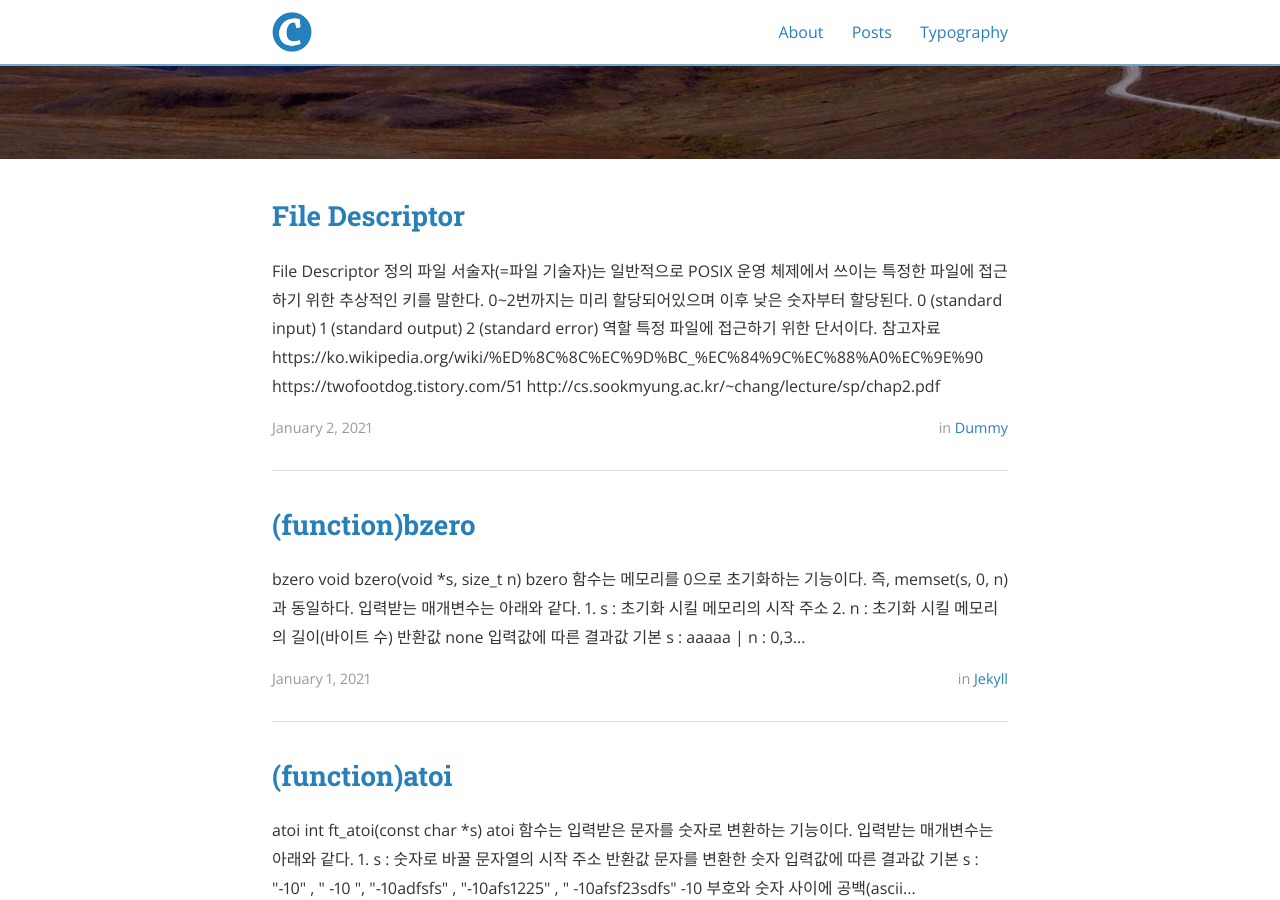
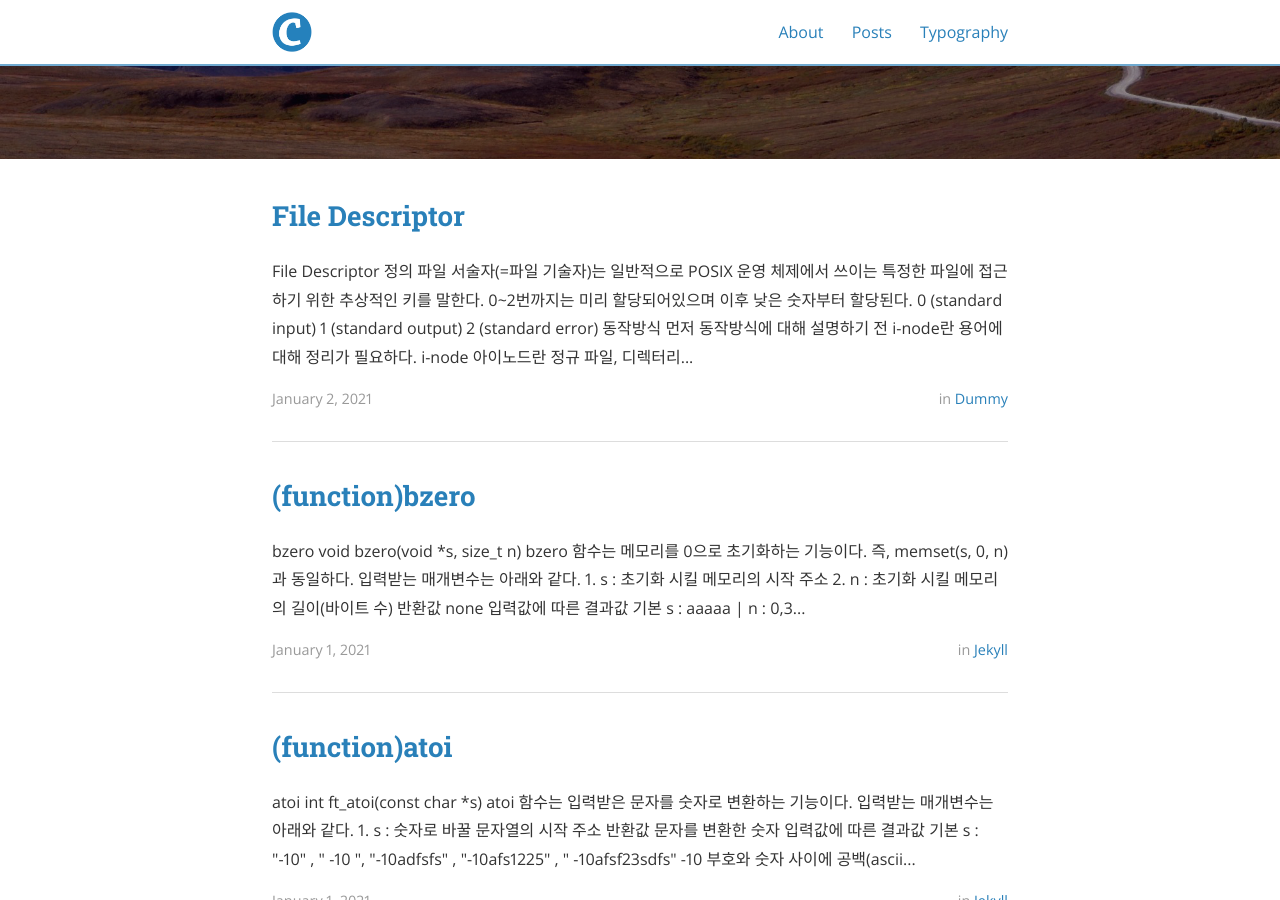
Before and after one commit to xodhksrjqnr/xodhksrjqnr.github.io, a Jekyll site: the page built from index.html, in a window 1280 px wide and 900 px high, scrolled down 346 px. Built offline with Jekyll 4.4.1, drawn with Linux system fonts in a browser that asks for light colours; nearby versions of some CDN libraries; the list of posts is cut into pages by our own code.

Commit message:
Update 2021-01-02-File Descriptor.md

```diff
--- a/_posts/2021-01-02-File Descriptor.md
+++ b/_posts/2021-01-02-File Descriptor.md
@@ -14,13 +14,23 @@
 - 1 (standard output)
 - 2 (standard error)
 
-#### 역할
-특정 파일에 접근하기 위한 단서이다.
+#### 동작방식
+먼저 동작방식에 대해 설명하기 전 i-node란 용어에 대해 정리가 필요하다.<br/>
 
-<p><img src="https://user-images.githubusercontent.com/48250370/103449891-ec497b00-4cf1-11eb-81a0-34f04902c751.png" width="700">
+###### i-node
+아이노드란 정규 파일, 디렉터리 등 파일 시스템에 관한 정보를 가진 유닉스 계통 파일 시스템에서 사용하는 자료구조이다. 파일마다 1개의 아이노드를 가지고 있어 파일 시스템 내의 파일들은 고유한 아이노드 숫자를 통해 식별이 가능하다. 아래 사진은 아이노드에 포함된 정보이다.<br/>
+<p align="center">
+  <img src="https://user-images.githubusercontent.com/48250370/103450039-dfc62200-4cf3-11eb-851a-3bf87bd6a54d.png" width="400">
 </p>
+
+다시 본론으로 돌아와 fd의 동작 방식이다. 아래 사진과 함께 이해하면 편하다.<br/>
+<p align="center">
+  <img src="https://user-images.githubusercontent.com/48250370/103449891-ec497b00-4cf1-11eb-81a0-34f04902c751.png" width="600">
+</p>
+fd table은 할당받은 fd가 저장되는 공간, open file table은 현재 열려있는 파일들의 공간, active inode table은 열린 파일들의 고유한 inode가 저장되있는 공간을 의미한다. open 함수를 이용한 시스템 호출을 통해 위와 같은 구조로 fd를 할당받게 된다.
 
 #### 참고자료
 https://ko.wikipedia.org/wiki/%ED%8C%8C%EC%9D%BC_%EC%84%9C%EC%88%A0%EC%9E%90<br/>
 https://twofootdog.tistory.com/51<br/>
 http://cs.sookmyung.ac.kr/~chang/lecture/sp/chap2.pdf<br/>
+https://ko.wikipedia.org/wiki/%EC%95%84%EC%9D%B4%EB%85%B8%EB%93%9C<br/>
```
